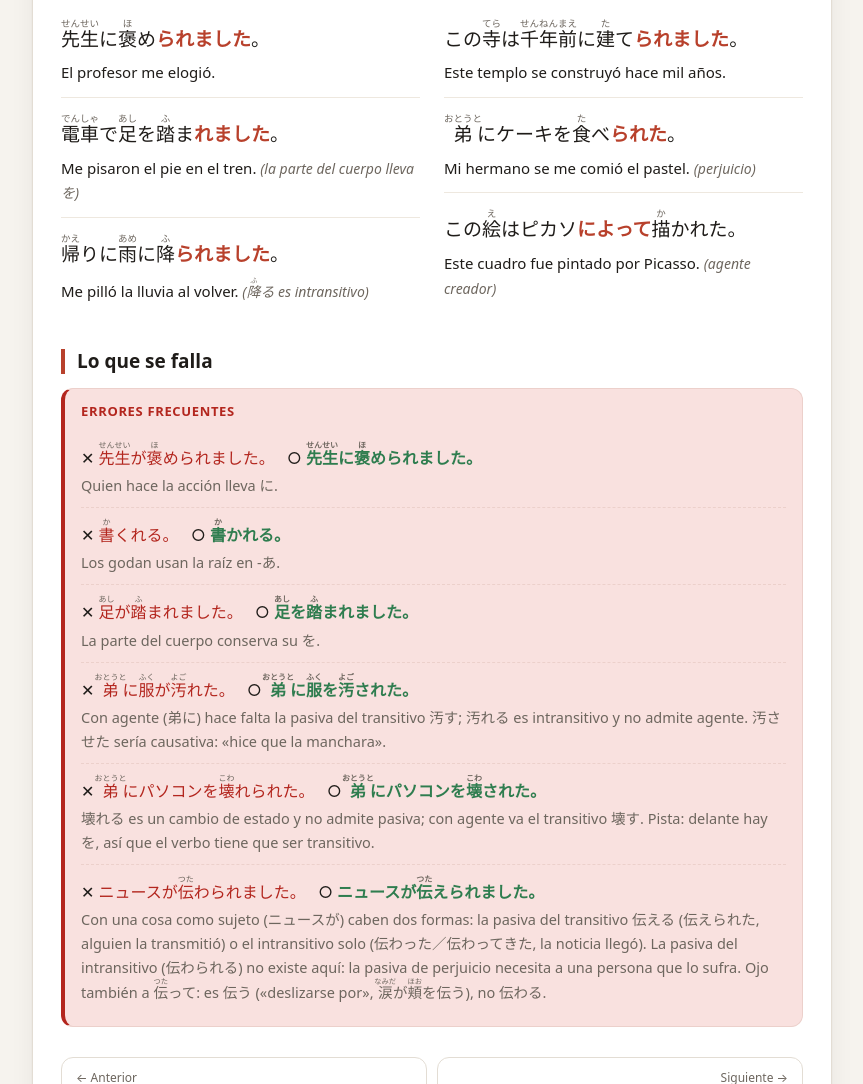
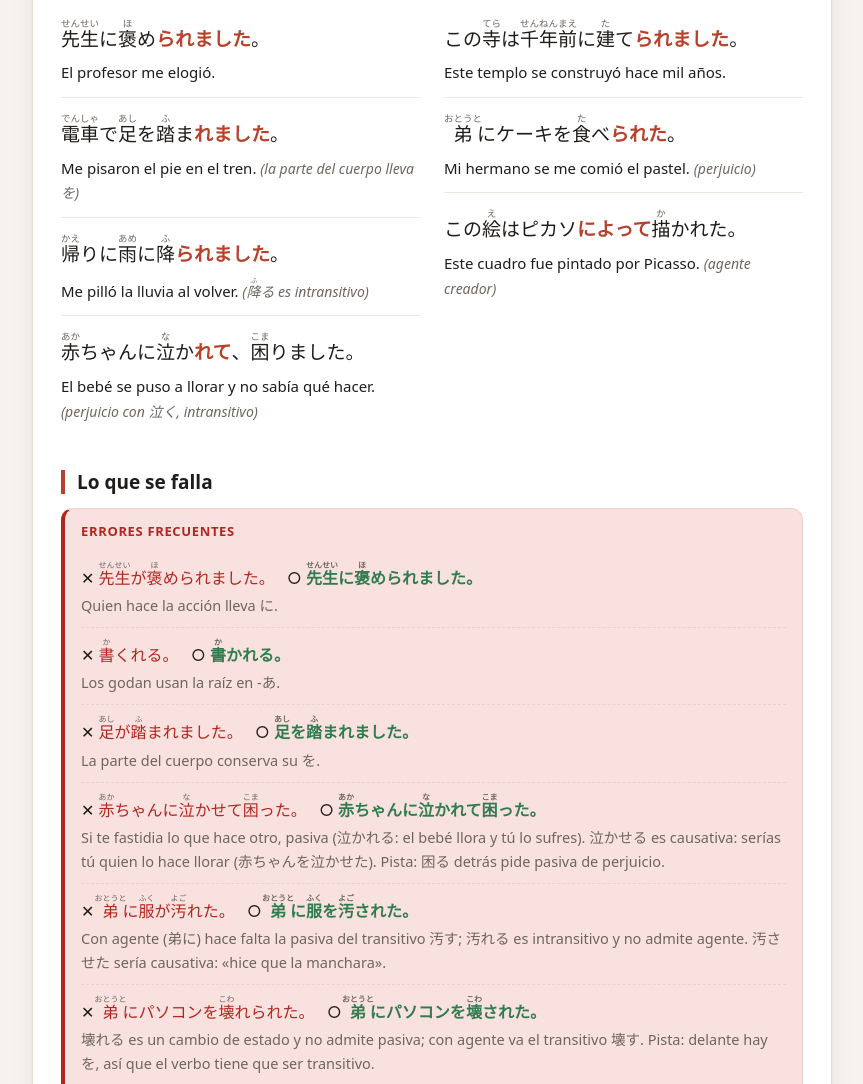
Before and after one commit to angelengineer/japanese-web, a plain HTML site: page gramatica/13-pasiva.html in a window 1280 px wide. Shown: the part 2241-3325 px from the top of the page, without its empty margins (208-1071 px from the left). Drawn offline with Linux system fonts and the light colour scheme.

Commit message:
Pasiva: 赤ちゃんに泣かれて困った example and the 泣かせて trap

```diff
--- a/gramatica/13-pasiva.html
+++ b/gramatica/13-pasiva.html
@@ -64,6 +64,7 @@
 <div class="ex-item"><div class="s jp"><ruby>先生<rt>せんせい</rt></ruby>に<ruby>褒<rt>ほ</rt></ruby>め<span class="hi">られました</span>。</div><div class="t">El profesor me elogi&oacute;.</div></div>
 <div class="ex-item"><div class="s jp"><ruby>電車<rt>でんしゃ</rt></ruby>で<ruby>足<rt>あし</rt></ruby>を<ruby>踏<rt>ふ</rt></ruby>ま<span class="hi">れました</span>。</div><div class="t">Me pisaron el pie en el tren. <em>(la parte del cuerpo lleva を)</em></div></div>
 <div class="ex-item"><div class="s jp"><ruby>帰<rt>かえ</rt></ruby>りに<ruby>雨<rt>あめ</rt></ruby>に<ruby>降<rt>ふ</rt></ruby><span class="hi">られました</span>。</div><div class="t">Me pill&oacute; la lluvia al volver. <em>(<ruby>降<rt>ふ</rt></ruby>る es intransitivo)</em></div></div>
+<div class="ex-item"><div class="s jp"><ruby>赤<rt>あか</rt></ruby>ちゃんに<ruby>泣<rt>な</rt></ruby>か<span class="hi">れて</span>、<ruby>困<rt>こま</rt></ruby>りました。</div><div class="t">El beb&eacute; se puso a llorar y no sab&iacute;a qu&eacute; hacer. <em>(perjuicio con 泣く, intransitivo)</em></div></div>
 </div>
 <div>
 <div class="ex-item"><div class="s jp">この<ruby>寺<rt>てら</rt></ruby>は<ruby>千年前<rt>せんねんまえ</rt></ruby>に<ruby>建<rt>た</rt></ruby>て<span class="hi">られました</span>。</div><div class="t">Este templo se construy&oacute; hace mil a&ntilde;os.</div></div>
@@ -77,6 +78,7 @@
 <div class="err"><div>&#10005; <span class="bad jp"><ruby>先生<rt>せんせい</rt></ruby>が<ruby>褒<rt>ほ</rt></ruby>められました。</span> &nbsp; &#9675; <span class="good jp"><ruby>先生<rt>せんせい</rt></ruby>に<ruby>褒<rt>ほ</rt></ruby>められました。</span></div><div class="why">Quien hace la acci&oacute;n lleva に.</div></div>
 <div class="err"><div>&#10005; <span class="bad jp"><ruby>書<rt>か</rt></ruby>くれる。</span> &nbsp; &#9675; <span class="good jp"><ruby>書<rt>か</rt></ruby>かれる。</span></div><div class="why">Los godan usan la ra&iacute;z en -あ.</div></div>
 <div class="err"><div>&#10005; <span class="bad jp"><ruby>足<rt>あし</rt></ruby>が<ruby>踏<rt>ふ</rt></ruby>まれました。</span> &nbsp; &#9675; <span class="good jp"><ruby>足<rt>あし</rt></ruby>を<ruby>踏<rt>ふ</rt></ruby>まれました。</span></div><div class="why">La parte del cuerpo conserva su を.</div></div>
+<div class="err"><div>&#10005; <span class="bad jp"><ruby>赤<rt>あか</rt></ruby>ちゃんに<ruby>泣<rt>な</rt></ruby>かせて<ruby>困<rt>こま</rt></ruby>った。</span> &nbsp; &#9675; <span class="good jp"><ruby>赤<rt>あか</rt></ruby>ちゃんに<ruby>泣<rt>な</rt></ruby>かれて<ruby>困<rt>こま</rt></ruby>った。</span></div><div class="why">Si te fastidia lo que hace otro, pasiva (泣かれる: el beb&eacute; llora y t&uacute; lo sufres). 泣かせる es causativa: ser&iacute;as t&uacute; quien lo hace llorar (赤ちゃんを泣かせた). Pista: 困る detr&aacute;s pide pasiva de perjuicio.</div></div>
 <div class="err"><div>&#10005; <span class="bad jp"><ruby>弟<rt>おとうと</rt></ruby>に<ruby>服<rt>ふく</rt></ruby>が<ruby>汚<rt>よご</rt></ruby>れた。</span> &nbsp; &#9675; <span class="good jp"><ruby>弟<rt>おとうと</rt></ruby>に<ruby>服<rt>ふく</rt></ruby>を<ruby>汚<rt>よご</rt></ruby>された。</span></div><div class="why">Con agente (弟に) hace falta la pasiva del transitivo 汚す; 汚れる es intransitivo y no admite agente. 汚させた ser&iacute;a causativa: &laquo;hice que la manchara&raquo;.</div></div>
 <div class="err"><div>&#10005; <span class="bad jp"><ruby>弟<rt>おとうと</rt></ruby>にパソコンを<ruby>壊<rt>こわ</rt></ruby>れられた。</span> &nbsp; &#9675; <span class="good jp"><ruby>弟<rt>おとうと</rt></ruby>にパソコンを<ruby>壊<rt>こわ</rt></ruby>された。</span></div><div class="why">壊れる es un cambio de estado y no admite pasiva; con agente va el transitivo 壊す. Pista: delante hay を, as&iacute; que el verbo tiene que ser transitivo.</div></div>
 <div class="err"><div>&#10005; <span class="bad jp">ニュースが<ruby>伝<rt>つた</rt></ruby>わられました。</span> &nbsp; &#9675; <span class="good jp">ニュースが<ruby>伝<rt>つた</rt></ruby>えられました。</span></div><div class="why">Con una cosa como sujeto (ニュースが) caben dos formas: la pasiva del transitivo 伝える (伝えられた, alguien la transmiti&oacute;) o el intransitivo solo (伝わった／伝わってきた, la noticia lleg&oacute;). La pasiva del intransitivo (伝わられる) no existe aqu&iacute;: la pasiva de perjuicio necesita a una persona que lo sufra. Ojo tambi&eacute;n a <ruby>伝<rt>つた</rt></ruby>って: es 伝う (&laquo;deslizarse por&raquo;, <ruby>涙<rt>なみだ</rt></ruby>が<ruby>頬<rt>ほお</rt></ruby>を伝う), no 伝わる.</div></div>
```
